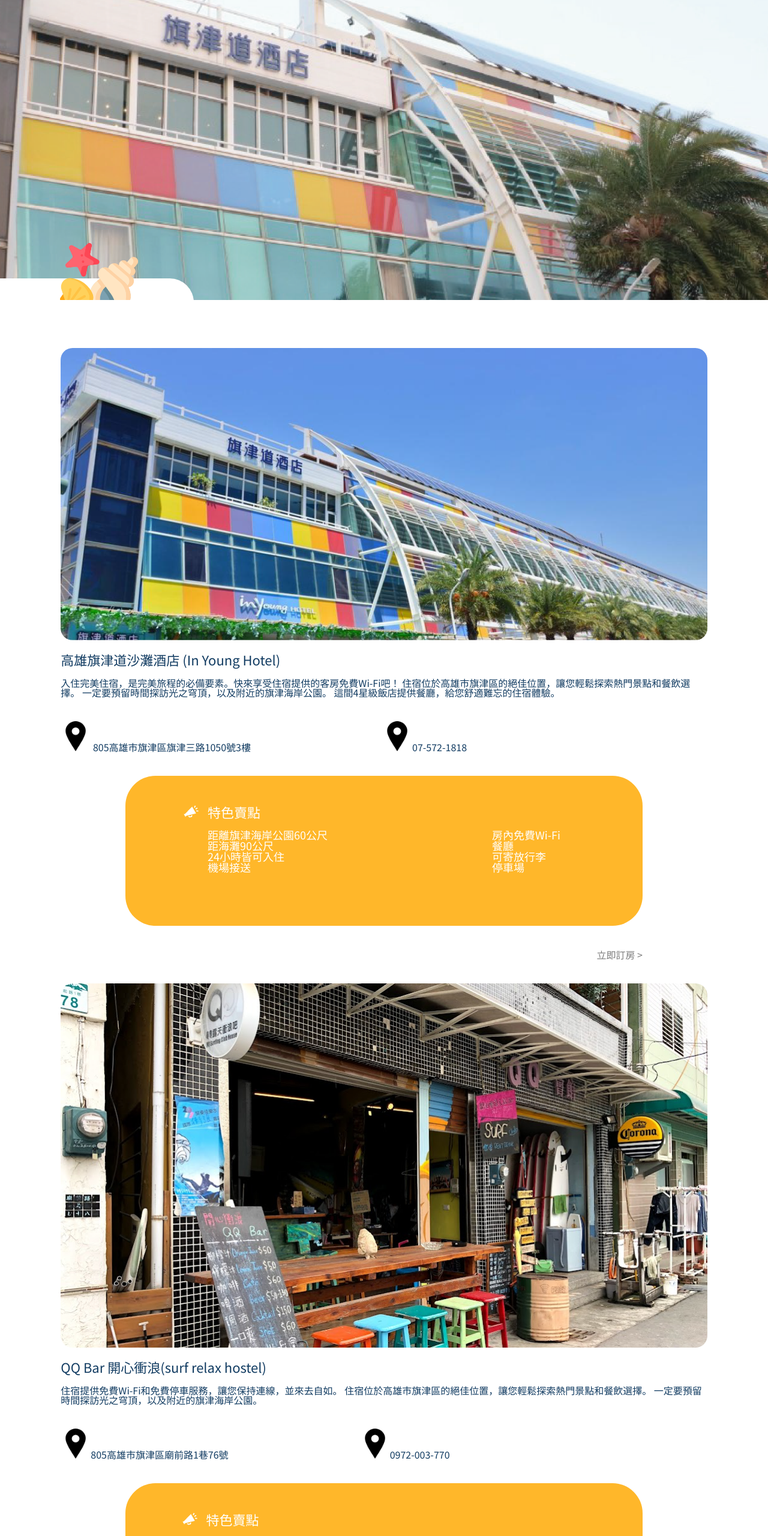
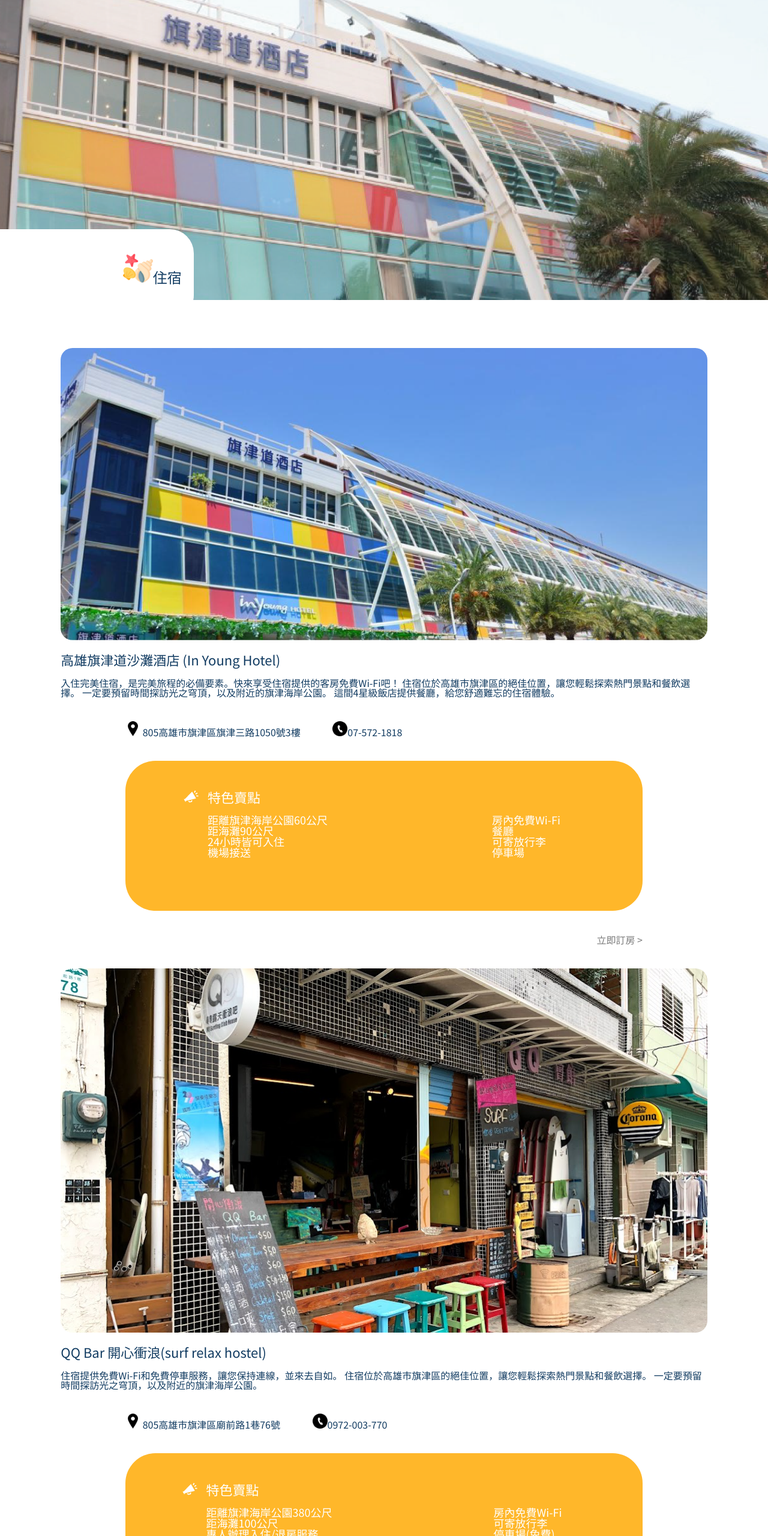
Before and after one commit to JamesHO00/-, a plain HTML site: page Page/Stay.html in a window 1280 px wide. Shown: the part 240-2800 px from the top of the page at 60% size. Drawn offline with Linux system fonts and the light colour scheme; files whose address does not match are found by name.

Commit message:
ver1.3.0

```diff
--- a/Page/Stay.html
+++ b/Page/Stay.html
@@ -36,10 +36,9 @@
         </li>
       </ul>
     </nav>
-    <header class="stay__header">
-      <img src="../assets/public/icon/shell-4.png" alt="" />
-      <section class="stay__header__title">
-        <h2>住宿</h2>
+    <header class="stay">
+      <section class="stay__container">
+        <h2 class="stay__title">住宿</h2>
       </section>
     </header>
     <main class="main">
@@ -58,20 +57,11 @@
             這間4星級飯店提供餐廳，給您舒適難忘的住宿體驗。
           </p>
         </aside>
-        <ul class="hotel__contact-container">
-          <li>
-            <i
-              ><img src="../assets/public/icon/blackicon/location.png" alt=""
-            /></i>
+        <ul class="hotel__introduce__contact">
+          <li class="hotel__introduce__contact-address">
             805高雄市旗津區旗津三路1050號3樓
           </li>
-          <li>
-            <i
-              ><img
-                src="../assets/public/icon/blackicon/location.png"
-                alt="" /></i
-            >07-572-1818
-          </li>
+          <li class="hotel__introduce__contact-phone">07-572-1818</li>
         </ul>
         <section class="hotel__feature">
           <ul class="hotel__feature__items">
@@ -103,21 +93,11 @@
           住宿位於高雄市旗津區的絕佳位置，讓您輕鬆探索熱門景點和餐飲選擇。
           一定要預留時間探訪光之穹頂，以及附近的旗津海岸公園。
         </p>
-        <ul class="hotel__contact-container">
-          <li>
-            <i
-              ><img
-                src="../assets/public/icon/blackicon/location.png"
-                alt="" /></i
-            >805高雄市旗津區廟前路1巷76號
+        <ul class="hotel__introduce__contact">
+          <li class="hotel__introduce__contact-address">
+            805高雄市旗津區廟前路1巷76號
           </li>
-          <li>
-            <i
-              ><img
-                src="../assets/public/icon/blackicon/location.png"
-                alt="" /></i
-            >0972-003-770
-          </li>
+          <li class="hotel__introduce__contact-phone">0972-003-770</li>
         </ul>
         <section class="hotel__feature">
           <ul class="hotel__feature__items">
--- a/assets/sass/component/history/_about.scss
+++ b/assets/sass/component/history/_about.scss
@@ -5,22 +5,13 @@
   height: 80vh;
   position: relative;
   overflow: hidden;
-  margin-bottom: $margin-large;
-  img{
-    position: absolute;
-    width: $icon-large;
-    height: $icon-large;
-    left: 7.8125%;
-    bottom: -5%;
-    z-index: 10;
-  }
 	&__container{
 		position: absolute;
-		bottom: -10%;
+		bottom: -5%;
     left: -5%;
     background-color:$color-white;
     width: 30.21%;
-    height: $navbar-height;
+    height: $header-title;
     border-radius: $margin-large;
 	}
 	&__title{
@@ -28,5 +19,14 @@
     color:$color-accent-dark;
 		padding: $margin-large $padding-base;
 		font-size:$font-title;
+    &::before{
+      display: inline-block;
+      content: '';
+      width: $icon-base;
+      height: $icon-base;
+      background-image: url(../public/icon/shell-3.png);
+      background-position: center;
+      background-size: cover;
+    }
 	}
 }
--- a/assets/sass/component/stay/_hotel.scss
+++ b/assets/sass/component/stay/_hotel.scss
@@ -11,19 +11,36 @@
 }
 &__introduce{
 	margin-top: $margin-base;
-}
-&__contact-container{
+	&__contact{
+		width: 80%;
+		margin: $margin-large auto;
+		&-address{
+		display: inline-block;
+			&::before{
+				display: inline-block;
+				content: '';
+				background-image: url(../public/icon/blackicon/location.png);
+				background-position: center;
+				background-size: cover;
+				width: $icon-small;
+				height: $icon-small;
+			}
+		}
+		&-phone{
+			display: inline-block;
+			&::before{
+				display: inline-block;
+				margin-left: $margin-big;
+				content: '';
+				background-image: url(../public/icon/blackicon/phone.png);
+				background-position: center;
+				background-size: cover;
+				width: $icon-small;
+				height: $icon-small;
+			}
+		}
+		}
 
-	margin-top:$margin-large;
-	margin-bottom:$margin-large;
-	li{
-		display: inline-block;
-		margin-right: 20%;
-		img{
-			width: 50px;
-			height: 50px;
-		}
-	}
 }
 &__feature{
 	@extend %flex-around;
--- a/assets/sass/component/stay/_stay.scss
+++ b/assets/sass/component/stay/_stay.scss
@@ -1,30 +1,32 @@
-.stay__header{
+.stay{
 	background-image: url(../public/picture/header-cover/stay.png);
   @extend %background-img-position;
   width: 100%;
   height: 80vh;
   position: relative;
 	overflow: hidden;
-  img{
-    position: absolute;
-    width: $icon-large;
-    height: $icon-large;
-    left: 7.8125%;
-    bottom: -5%;
-    z-index: 10;
-  }
-	&__title{
+	&__container{
 		position: absolute;
-		bottom: -10%;
+		bottom: -5%;
     left: -5%;
     background-color: $color-white;
     width: 30.21%;
-    height: $navbar-height;
+    height: $header-title;;
     border-radius: $margin-large;
-		h2{
-      text-align: end;
-      padding: $margin-large $padding-base;
-      font-size:$font-title;
-		}
 	}
+  &__title{
+    text-align: end;
+    color:$color-accent-dark;
+		padding: $margin-large $padding-base;
+		font-size:$font-title;
+    &::before{
+      display: inline-block;
+      content: '';
+      width: $icon-base;
+      height: $icon-base;
+      background-image: url(../public/icon/shell-4.png);
+      background-position: center;
+      background-size: cover;
+    }
+  }
 }
--- a/assets/sass/variable/_layout.scss
+++ b/assets/sass/variable/_layout.scss
@@ -8,6 +8,7 @@ $padding-base: 20px;
 $padding-large: 40px;
 
 $navbar-height:100px;
+$header-title:150px;
 $footer-height:300px;
 
 $icon-base:50px;
```
Also changed, not shown: Page/About-us.html (+24 -31 lines), assets/css/style.css, assets/public/icon/blackicon/phone.png (renamed from assets/public/icon/blackicon/iconmonstr-phone-8-240.png), 1 other file.
